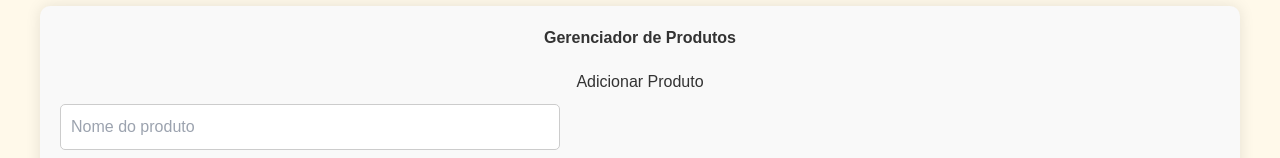
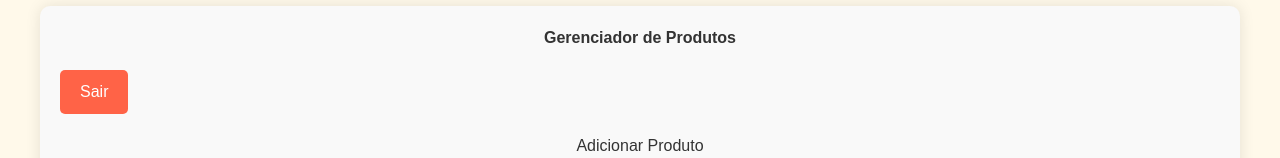
Before and after one commit to isaac-kapela/Projeto_final_toti, a React (Create React App) app in the folder Frontend/login/: page /dashboard in a window 1280 px wide. Shown: the part 140-298 px from the top of the page. Built offline with nearby package versions, Linux system fonts and the light colour scheme; no server answers; sample sign-in values are in the browser's storage.

Commit message:
add func de deslogar

```diff
--- a/Frontend/login/src/pages/LandingPage/landigPage.js
+++ b/Frontend/login/src/pages/LandingPage/landigPage.js
@@ -88,7 +88,7 @@ const LandingPage = () => {
 
             <section id="menu">
                 {/* <h2 className="section-title">Cardápio</h2> */}
-                <h3 className="section-subtitle">Nossas pizzas especiais</h3>
+                {/* <h3 className="section-subtitle">Nossas pizzas especiais</h3> */}
 
                 <div id="pizzas">
                     {menuItems.map(item => (
--- a/Frontend/login/src/pages/admin/dashboard.css
+++ b/Frontend/login/src/pages/admin/dashboard.css
@@ -42,7 +42,7 @@ input[type="checkbox"] {
   margin-left: 5px;
 }
 
-.botao-adicionar, .botao-editar, .botao-remover {
+.botao-adicionar, .botao-editar, .botao-remover, .botao-logout {
   padding: 10px 20px;
   font-size: 16px;
   border-radius: 5px;
@@ -66,12 +66,18 @@ input[type="checkbox"] {
   color: white;
 }
 
+.botao-logout {
+  background-color: #ff6347;
+  color: white;
+  margin-bottom: 20px;
+}
+
 .Btns-container {
   display: flex;
   justify-content: center;
 }
 
-.botao-adicionar:hover, .botao-editar:hover, .botao-remover:hover {
+.botao-adicionar:hover, .botao-editar:hover, .botao-remover:hover, .botao-logout:hover {
   opacity: 0.9;
 }
 
@@ -137,7 +143,7 @@ input[type="checkbox"] {
     max-width: 100%;
   }
 
-  .botao-adicionar, .botao-editar, .botao-remover {
+  .botao-adicionar, .botao-editar, .botao-remover, .botao-logout {
     width: 100%;
     margin-bottom: 10px;
   }
--- a/Frontend/login/src/pages/admin/dashboard.js
+++ b/Frontend/login/src/pages/admin/dashboard.js
@@ -1,4 +1,5 @@
 import React, { useEffect, useState } from "react";
+import { useNavigate } from "react-router-dom"; // Import useNavigate hook
 import "./dashboard.css";
 import { faEdit, faTrash } from '@fortawesome/free-solid-svg-icons';
 import { FontAwesomeIcon } from '@fortawesome/react-fontawesome';
@@ -13,6 +14,13 @@ const DashboardProdutos = () => {
     imagem: "",
     disponibilidade: true,
   });
+
+  const navegar = useNavigate();
+
+  const handleLogout = () => {
+    localStorage.removeItem('token');
+    navegar('/login');
+  };
 
   const buscarProdutos = async () => {
     try {
@@ -106,6 +114,7 @@ const DashboardProdutos = () => {
   return (
     <div className="container-dashboard">
       <h1>Gerenciador de Produtos</h1>
+      <button onClick={handleLogout} className="botao-logout">Sair</button>
 
       <div className="secao-adicionar-produto">
         <h2>Adicionar Produto</h2>
@@ -184,10 +193,10 @@ const DashboardProdutos = () => {
                 <td>{produto.disponibilidade ? "Sim" : "Não"}</td>
                 <td className="Btns-container">
                   <button className="botao-editar" onClick={() => editarProduto(produto.id)}>
-                  <FontAwesomeIcon icon={faEdit} /> Editar
+                    <FontAwesomeIcon icon={faEdit} /> Editar
                   </button>
                   <button className="botao-remover" onClick={() => removerProduto(produto.id)}>
-                  <FontAwesomeIcon icon={faTrash} /> Remover
+                    <FontAwesomeIcon icon={faTrash} /> Remover
                   </button>
                 </td>
               </tr>
```
